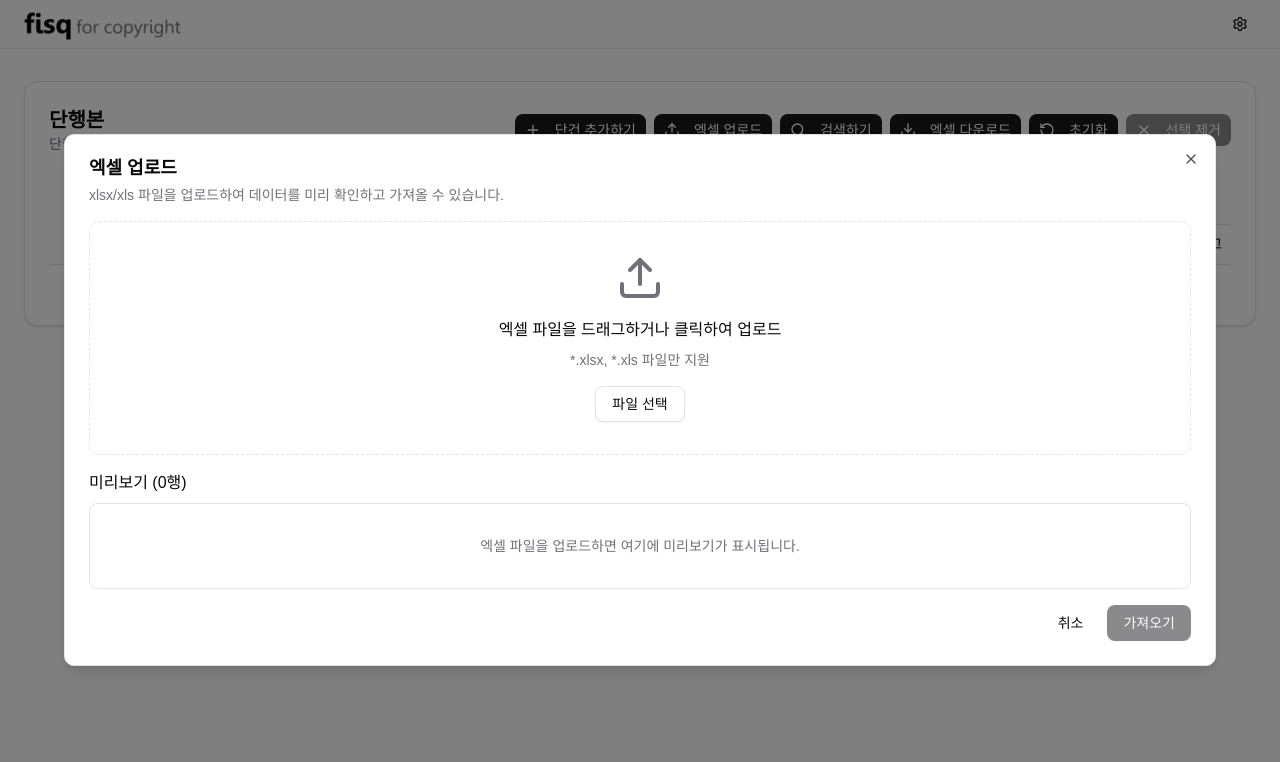
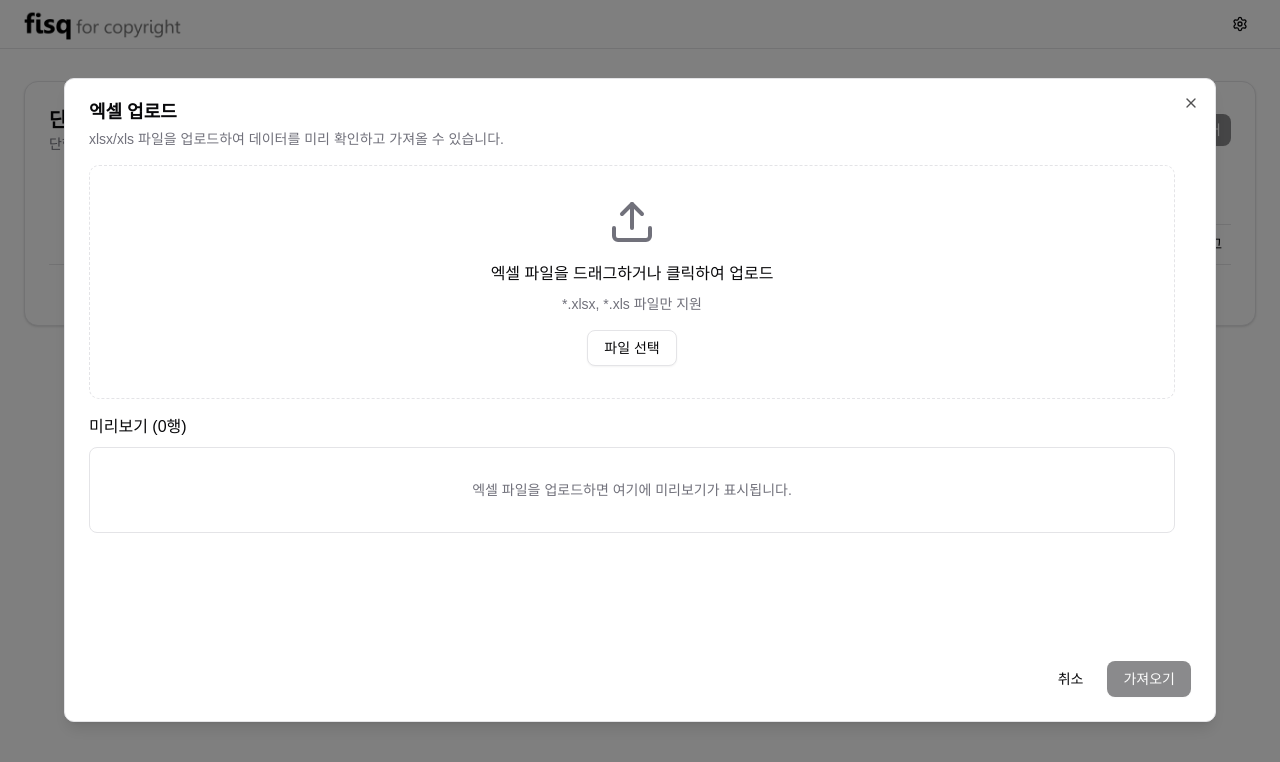
Before and after one commit to FISOLUTION/fisq-copyright-frontend, a Next.js app: page /monograph in a window 1280 px wide. Both pictures are taken after a click on the button "엑셀 업로드". Shown: the top 762 px of the page. Built offline with nearby package versions, Linux system fonts and the light colour scheme.

Commit message:
Revert "feat: ScrollArea 사용하지 않도록 구현"
This reverts commit 6830818ddeff450104d780f795919b64d0b2bf35.

```diff
--- a/src/components/search/excel-upload-dialog.tsx
+++ b/src/components/search/excel-upload-dialog.tsx
@@ -16,6 +16,7 @@ import {
   TableHeader,
   TableRow,
 } from "@/components/ui/table";
+import { ScrollArea } from "@/components/ui/scroll-area";
 import { Upload } from "lucide-react";
 import * as XLSX from "xlsx";
 import { BasicColumn } from "./book-search-table";
@@ -54,8 +55,10 @@ export default function ExcelUploadDialog({
           const worksheet = workbook.Sheets[workbook.SheetNames[0]];
           const jsonData = XLSX.utils.sheet_to_json(worksheet, { header: 1 });
 
+          // 첫 번째 행을 헤더로 사용하고, 나머지를 데이터로 처리
           const rows = (jsonData.slice(1) as string[][]) || [];
 
+          // 기본정보 컬럼들에 맞춰서 데이터 변환
           const processedData: PreviewData[] = rows.map((row) => {
             const item: PreviewData = {};
             columns.forEach((col, index) => {
@@ -120,6 +123,8 @@ export default function ExcelUploadDialog({
 
   return (
     <Dialog open={open} onOpenChange={onOpenChange}>
+      {/* 기본 max-w는 shadcn(DialogContent) 기본값(max-w-lg)을 유지하고,
+          작은 화면에서는 기본값을 쓰되 sm 이상에서만 넓혀줍니다. */}
       <DialogContent className="sm:max-w-6xl">
         <DialogHeader>
           <DialogTitle>엑셀 업로드</DialogTitle>
@@ -129,7 +134,9 @@ export default function ExcelUploadDialog({
           </DialogDescription>
         </DialogHeader>
 
-        <div className="min-w-0 space-y-4">
+        {/* ScrollArea를 사용해 shadcn 기본 스크롤 스타일을 존중 */}
+        <ScrollArea className="h-[60vh] min-w-0">
+          <div className="space-y-4 pr-4">
             {/* 드롭존 */}
             <div
               role="button"
@@ -176,8 +183,9 @@ export default function ExcelUploadDialog({
             <div>
               <h4 className="mb-2 font-medium">미리보기 ({rowCount}행)</h4>
               {currentData.length > 0 ? (
-              <div className="max-h-[45vh] w-full overflow-x-auto rounded-md border">
-                <Table>
+                <ScrollArea className="w-full rounded-md border">
+                  <div className="w-max">
+                    <Table className="min-w-max table-auto">
                       <TableHeader>
                         <TableRow>
                           {columns.map((column) => (
@@ -206,6 +214,7 @@ export default function ExcelUploadDialog({
                       </TableBody>
                     </Table>
                   </div>
+                </ScrollArea>
               ) : (
                 <div className="text-muted-foreground rounded-md border p-8 text-center text-sm">
                   엑셀 파일을 업로드하면 여기에 미리보기가 표시됩니다.
@@ -213,6 +222,7 @@ export default function ExcelUploadDialog({
               )}
             </div>
           </div>
+        </ScrollArea>
 
         <DialogFooter>
           <Button
```
Lines whose indentation alone changed are shown as unchanged.
